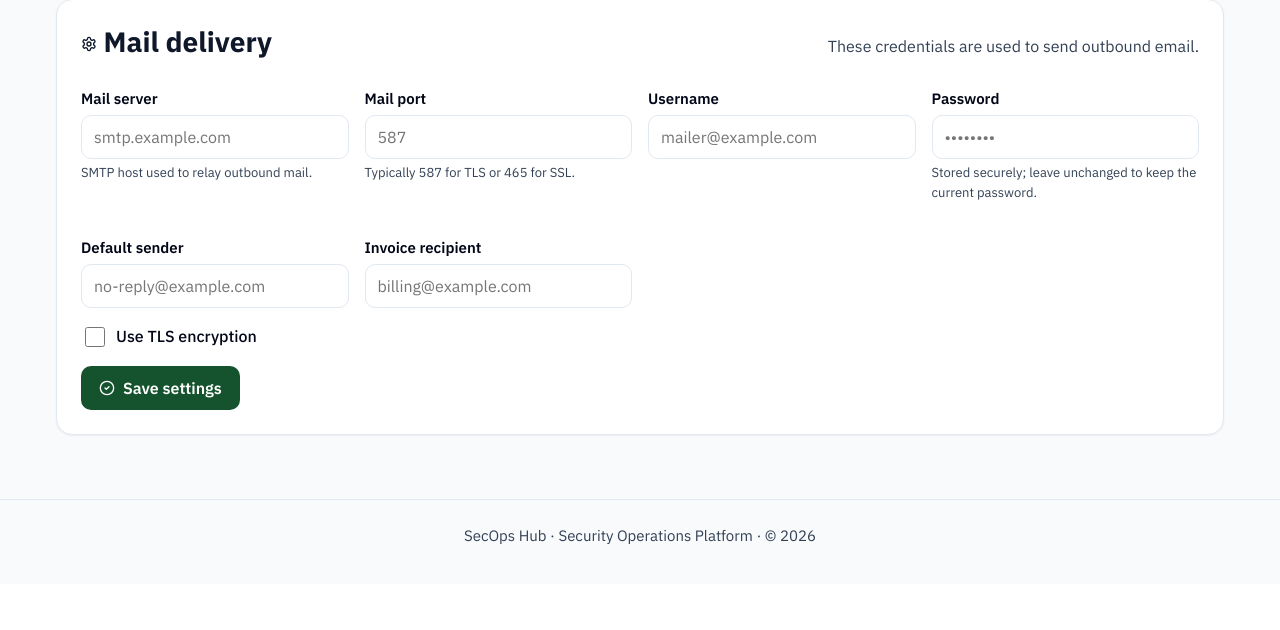
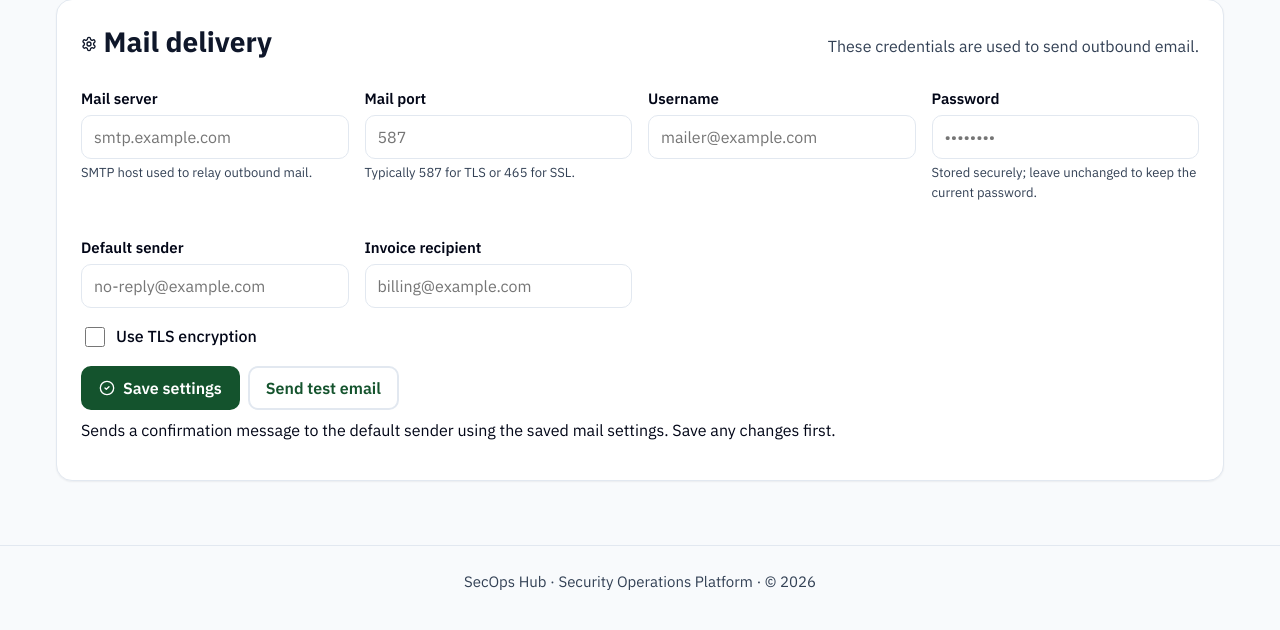
Before and after one commit to malam725436/secops-saas, a Flask app: page /settings in a window 1280 px wide. Shown: the part 252-882 px from the top of the page. Before the commit the page ends 796 px from the top, so only its background shows below. Run offline with Flask 3, Linux system fonts and the light colour scheme; a user stored in the database is signed in.

Commit message:
feat: add send test email feature and production environment startup configuration

```diff
--- a/app.py
+++ b/app.py
@@ -94,10 +94,38 @@ def _executive_metrics(sites):
     }
 
 
+def _is_production():
+    """True when an explicit production environment or flag is set.
+
+    Honours APP_ENV/FLASK_ENV == "production" or a truthy PRODUCTION flag.
+    Defaults to development so local runs and tests are unaffected.
+    """
+    env = os.environ.get("APP_ENV", os.environ.get("FLASK_ENV", "")).strip().lower()
+    flag = os.environ.get("PRODUCTION", "").strip().lower()
+    return env == "production" or flag in {"1", "true", "yes", "on"}
+
+
 def create_app():
     app = Flask(__name__)
     app.config.from_object(Config)
     app.permanent_session_lifetime = timedelta(minutes=SESSION_TIMEOUT_MINUTES)
+
+    if _is_production():
+        # Harden the runtime for production: never run the debugger, and only
+        # transmit the session cookie over HTTPS.
+        app.config.update(
+            DEBUG=False,
+            TESTING=False,
+            SESSION_COOKIE_SECURE=True,
+            SESSION_COOKIE_HTTPONLY=True,
+            SESSION_COOKIE_SAMESITE="Lax",
+            PREFERRED_URL_SCHEME="https",
+        )
+        if app.config.get("SECRET_KEY") in (None, "", "dev-secret-key-change-me"):
+            raise RuntimeError(
+                "Refusing to start in production with the default SECRET_KEY. "
+                "Set a strong, secret SECRET_KEY environment variable."
+            )
 
     db.init_app(app)
     csrf.init_app(app)
@@ -239,4 +267,19 @@ def create_app():
 
 if __name__ == "__main__":
     app = create_app()
-    app.run(debug=True)
+
+    production = _is_production()
+    debug = not production
+    host = os.environ.get("HOST", "0.0.0.0" if production else "127.0.0.1")
+    port = int(os.environ.get("PORT", "5000"))
+
+    print(f" * SecOps Hub starting in {'production' if production else 'development'} mode")
+    print(f" * Listening on http://{host}:{port}  (debug={debug})")
+    if production:
+        # The Werkzeug server is not built for production traffic. Disabling
+        # debug is the minimum; deploy behind a real WSGI server, e.g.:
+        #   pip install waitress && waitress-serve --host=0.0.0.0 --port=5000 "app:create_app"
+        print(" * WARNING: the built-in server is for development only.")
+        print(' *          Deploy behind a WSGI server, e.g. waitress-serve "app:create_app".')
+
+    app.run(host=host, port=port, debug=debug)
--- a/blueprints/settings.py
+++ b/blueprints/settings.py
@@ -1,5 +1,6 @@
 from flask import Blueprint, abort, current_app, flash, redirect, render_template, request, url_for
 from flask_login import current_user, login_required
+from flask_mail import Message
 
 from extensions import db, mail
 from models import PAYROLL_ROLES, Setting
@@ -72,3 +73,41 @@ def overview():
 
     stored = {s.key: s.value for s in Setting.query.all()}
     return render_template("settings/overview.html", settings=stored)
+
+
+@settings_bp.route("/test-email", methods=["POST"])
+def test_email():
+    """Send a confirmation email to the default sender using the saved SMTP
+    settings, surfacing any live connection failure to the admin.
+
+    The app's before_request hook already syncs app.config and rebuilds the
+    Flask-Mail state from the database on every request, so the mail extension
+    here reflects the saved configuration without re-reading it manually.
+    """
+    recipient = (current_app.config.get("MAIL_DEFAULT_SENDER") or "").strip()
+    if not current_app.config.get("MAIL_SERVER"):
+        flash("Set a mail server before sending a test email.", "error")
+        return redirect(url_for("settings.overview"))
+    if not recipient:
+        flash("Set a default sender address before sending a test email.", "error")
+        return redirect(url_for("settings.overview"))
+
+    message = Message(
+        subject="SecOps Hub — test email",
+        recipients=[recipient],
+        sender=recipient,
+        body=(
+            "This is a test email from SecOps Hub.\n\n"
+            "If you received this message, your SMTP settings are working correctly."
+        ),
+    )
+
+    try:
+        mail.send(message)
+    except Exception as exc:  # noqa: BLE001 - report any SMTP/socket failure to the admin
+        current_app.logger.exception("Test email failed")
+        flash(f"Test email failed: {exc}", "error")
+        return redirect(url_for("settings.overview"))
+
+    flash(f"Test email sent to {recipient}.", "success")
+    return redirect(url_for("settings.overview"))
--- a/templates/settings/overview.html
+++ b/templates/settings/overview.html
@@ -76,7 +76,15 @@
         <button type="submit" class="btn btn-primary">
           {{ icon_check_circle("icon icon--sm") }} Save settings
         </button>
+        <button type="submit" class="btn btn-secondary"
+                formaction="{{ url_for('settings.test_email') }}" formnovalidate>
+          Send test email
+        </button>
       </div>
+      <p class="helper-text" style="margin-top: var(--space-2);">
+        Sends a confirmation message to the default sender using the saved mail settings.
+        Save any changes first.
+      </p>
     </form>
   </section>
 {% endblock %}
```
